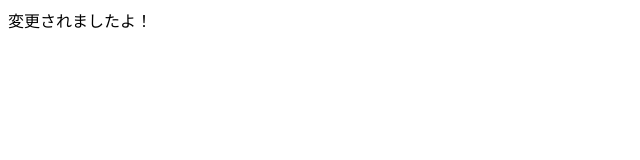
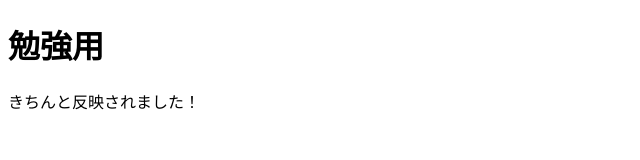
Before and after one commit to pjiamin/Introgit, a website: page index.html in a window 1280 px wide. Shown: the whole page, without its empty margins (0-640 px from the left). Drawn offline with Linux system fonts and the light colour scheme.

Commit message:
fourth commit

```diff
--- a/index.html
+++ b/index.html
@@ -7,6 +7,7 @@
   <title>Document</title>
 </head>
 <body>
-変更されましたよ！
+  <h1>勉強用</h1>
+<p>きちんと反映されました！</p>
 </body>
 </html>
```
Also changed, not shown: package.json (added, +24 -0 lines), 2 other files.
